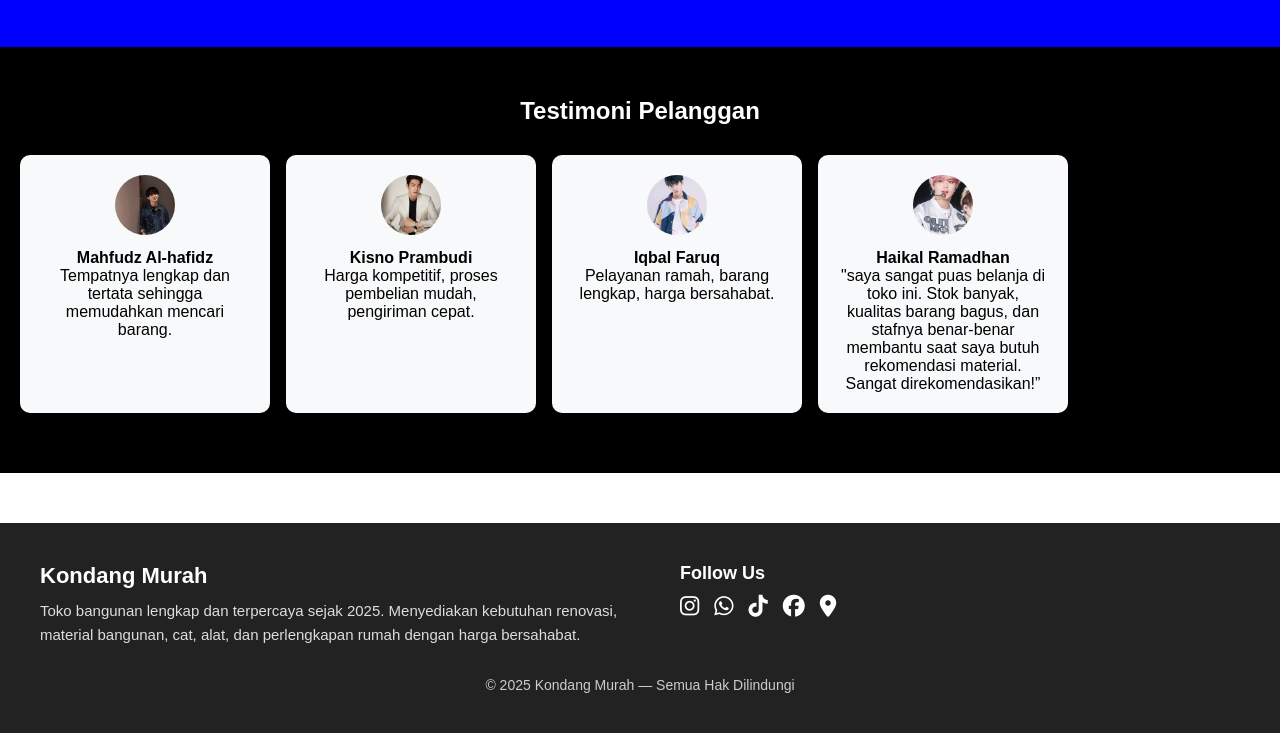
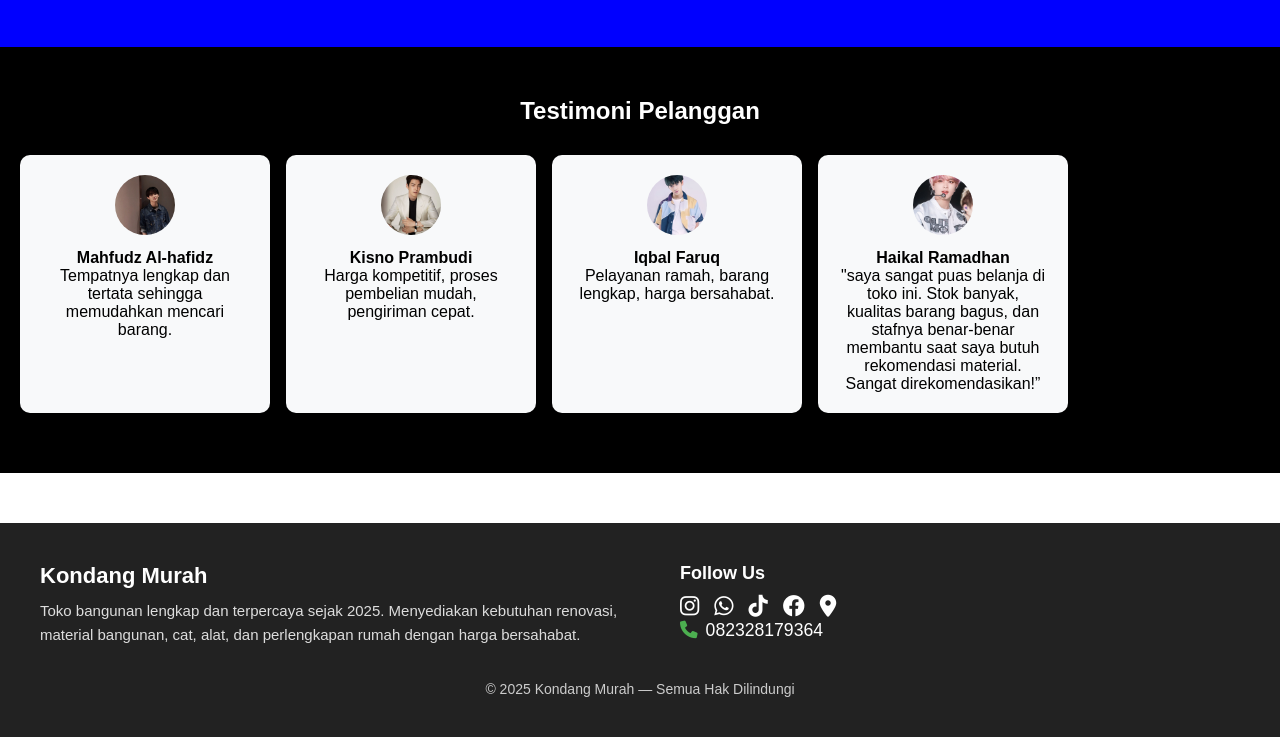
Before and after one commit to haura-tech/haura-shop, a plain HTML site: page index.html in a window 1280 px wide. Shown: the part 2173-2910 px from the top of the page. Drawn offline with Linux system fonts and the light colour scheme.

Commit message:
tre update

```diff
--- a/index.html
+++ b/index.html
@@ -6,6 +6,7 @@
   <meta name="viewport" content="width=device-width, initial-scale=1.0">
   <title>KONDANG MURAH</title>
   <link rel="stylesheet" href="https://cdnjs.cloudflare.com/ajax/libs/font-awesome/6.5.0/css/all.min.css">
+  <link rel="stylesheet" href="https://cdnjs.cloudflare.com/ajax/libs/font-awesome/6.0.0/css/all.min.css">
   <style>
     * {
       margin: 0;
@@ -360,6 +361,29 @@
         display: block;
       }
     }
+
+    .contact-info {
+      font-size: 1.1em;
+      /* Ukuran teks */
+      margin-bottom: 10px;
+      display: flex;
+      /* Untuk menyusun ikon dan teks sejajar */
+      align-items: center;
+    }
+
+    .contact-info i {
+      margin-right: 8px;
+      /* Jarak antara ikon dan teks */
+      color: #4CAF50;
+      /* Contoh warna ikon */
+    }
+
+    .contact-info a {
+      text-decoration: none;
+      /* Menghilangkan garis bawah pada link */
+      color: #FFFFFF;
+      /* Ganti dengan warna teks footer Anda */
+    }
   </style>
 </head>
 
@@ -458,7 +482,13 @@
           <a href="login.html"><i class="fab fa-whatsapp"></i></a>
           <a href="login.html"><i class="fab fa-tiktok"></i></a>
           <a href="login.html"><i class="fab fa-facebook"></i></a>
-          <a href="login.html"><i class="fas fa-map-marker-alt"></i></a>
+          <a href="https://www.google.com/maps/place/Toko+Kondang+Murah/" target="_blank">
+            <i class="fas fa-map-marker-alt"></i>
+          </a>
+
+        </div>
+        <div class="contact-info">
+          <i class="fas fa-phone"></i> <a href="tel:+6281234567890">082328179364</a>
         </div>
       </div>
     </div>
```
